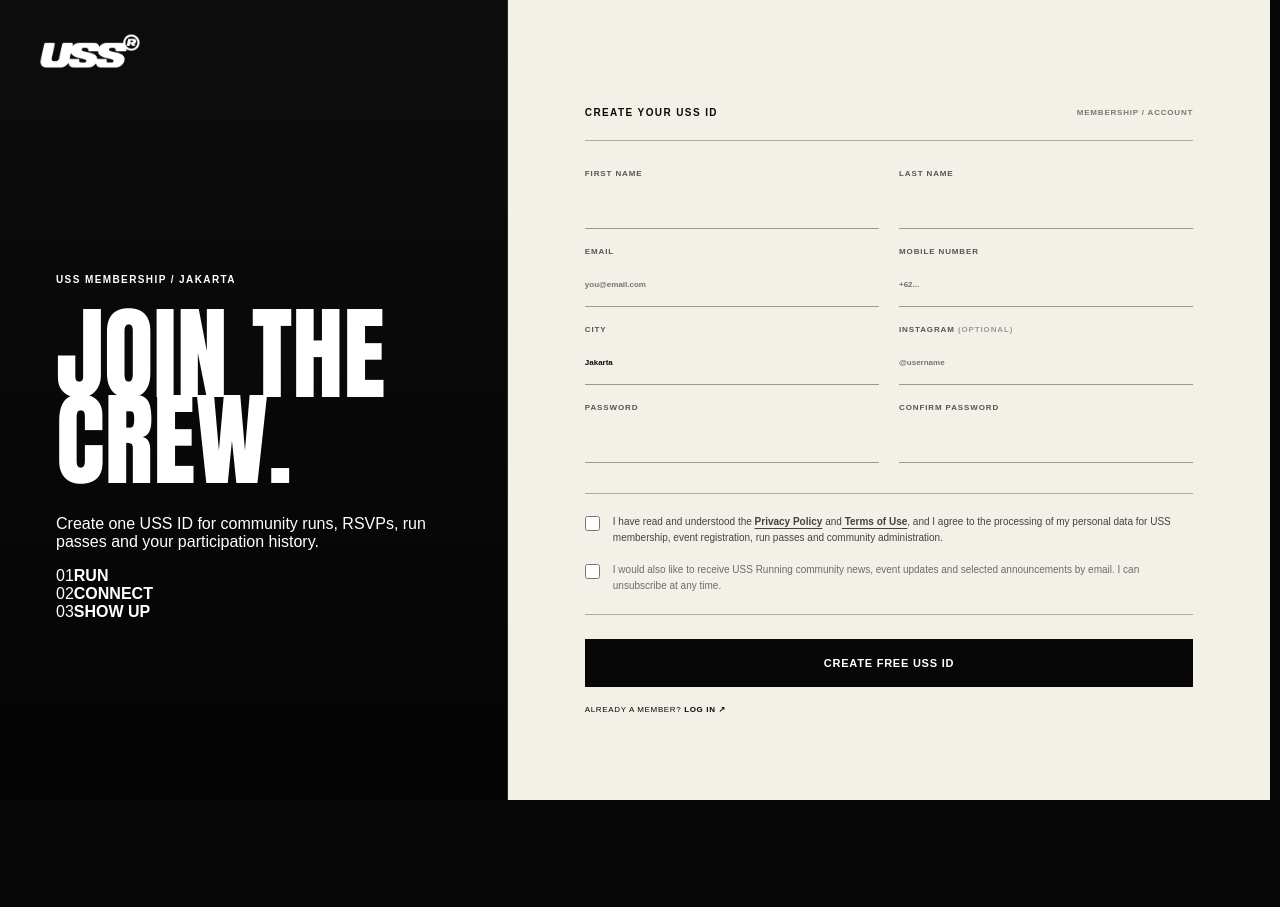
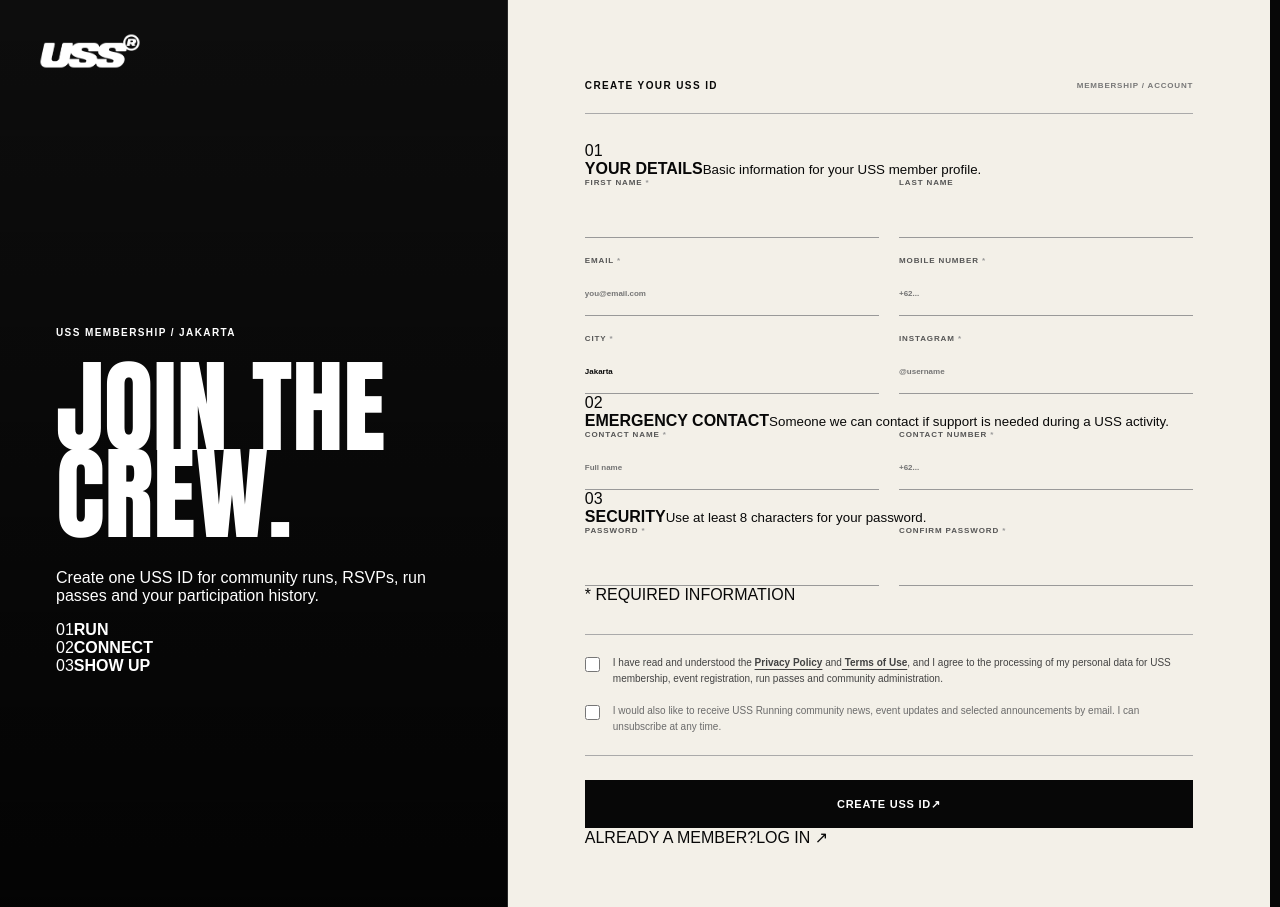
Before and after one commit to ardidwi/ussrunning-web, a Next.js app: page /join in a window 1280 px wide. Before the commit the page ends 800 px from the top, so only its background shows below. Built offline with nearby package versions, Linux system fonts and the light colour scheme.

Commit message:
ux: modernize signup fields and require safety contacts

```diff
--- a/components/JoinForm.tsx
+++ b/components/JoinForm.tsx
@@ -6,24 +6,65 @@ import { createMember, type JoinState } from "@/app/join/actions";
 
 const initialState: JoinState = {};
 
+function RequiredMark() {
+  return <span className="join-required" aria-hidden="true">*</span>;
+}
+
 export default function JoinForm() {
-  const [state, formAction, pending] = useActionState(
-    createMember,
-    initialState
-  );
+  const [state, formAction, pending] = useActionState(createMember, initialState);
 
   return (
-    <form action={formAction} className="join-form">
-      <div className="join-form-grid">
-        <label>FIRST NAME<input name="firstName" required /></label>
-        <label>LAST NAME<input name="lastName" /></label>
-        <label>EMAIL<input name="email" type="email" placeholder="you@email.com" autoComplete="email" required /></label>
-        <label>MOBILE NUMBER<input name="mobile" type="tel" placeholder="+62..." required /></label>
-        <label>CITY<input name="city" defaultValue="Jakarta" required /></label>
-        <label>INSTAGRAM <span>(OPTIONAL)</span><input name="instagram" placeholder="@username" /></label>
-        <label>PASSWORD<input name="password" type="password" minLength={8} autoComplete="new-password" required /></label>
-        <label>CONFIRM PASSWORD<input name="confirmPassword" type="password" minLength={8} autoComplete="new-password" required /></label>
-      </div>
+    <form action={formAction} className="join-form join-form-v3">
+      <section className="join-form-section">
+        <div className="join-form-section-head">
+          <span>01</span>
+          <div>
+            <strong>YOUR DETAILS</strong>
+            <small>Basic information for your USS member profile.</small>
+          </div>
+        </div>
+
+        <div className="join-form-grid">
+          <label>FIRST NAME <RequiredMark /><input name="firstName" autoComplete="given-name" required /></label>
+          <label>LAST NAME<input name="lastName" autoComplete="family-name" /></label>
+          <label>EMAIL <RequiredMark /><input name="email" type="email" placeholder="you@email.com" autoComplete="email" required /></label>
+          <label>MOBILE NUMBER <RequiredMark /><input name="mobile" type="tel" placeholder="+62..." autoComplete="tel" required /></label>
+          <label>CITY <RequiredMark /><input name="city" defaultValue="Jakarta" required /></label>
+          <label>INSTAGRAM <RequiredMark /><input name="instagram" placeholder="@username" autoComplete="off" required /></label>
+        </div>
+      </section>
+
+      <section className="join-form-section join-safety-section">
+        <div className="join-form-section-head">
+          <span>02</span>
+          <div>
+            <strong>EMERGENCY CONTACT</strong>
+            <small>Someone we can contact if support is needed during a USS activity.</small>
+          </div>
+        </div>
+
+        <div className="join-form-grid">
+          <label>CONTACT NAME <RequiredMark /><input name="emergencyContactName" placeholder="Full name" autoComplete="off" required /></label>
+          <label>CONTACT NUMBER <RequiredMark /><input name="emergencyContactMobile" type="tel" placeholder="+62..." autoComplete="off" required /></label>
+        </div>
+      </section>
+
+      <section className="join-form-section">
+        <div className="join-form-section-head">
+          <span>03</span>
+          <div>
+            <strong>SECURITY</strong>
+            <small>Use at least 8 characters for your password.</small>
+          </div>
+        </div>
+
+        <div className="join-form-grid">
+          <label>PASSWORD <RequiredMark /><input name="password" type="password" minLength={8} autoComplete="new-password" required /></label>
+          <label>CONFIRM PASSWORD <RequiredMark /><input name="confirmPassword" type="password" minLength={8} autoComplete="new-password" required /></label>
+        </div>
+      </section>
+
+      <div className="join-required-note"><RequiredMark /> REQUIRED INFORMATION</div>
 
       <div className="consent-stack">
         <label className="consent-check">
@@ -44,16 +85,17 @@ export default function JoinForm() {
         </label>
       </div>
 
-      {state.error ? (
-        <p className="auth-form-error" role="alert">{state.error}</p>
-      ) : null}
+      {state.error ? <p className="auth-form-error" role="alert">{state.error}</p> : null}
 
-      <button className="button button-dark full-button join-submit" type="submit" disabled={pending}>
-        {pending ? "CREATING USS ID..." : "CREATE FREE USS ID"}
+      <button className="button button-dark full-button join-submit join-submit-v3" type="submit" disabled={pending}>
+        <span>{pending ? "CREATING USS ID..." : "CREATE USS ID"}</span>
+        <b aria-hidden="true">↗</b>
       </button>
-      <small>
-        ALREADY A MEMBER? <Link href="/login">LOG IN ↗</Link>
-      </small>
+
+      <div className="join-login-link">
+        <span>ALREADY A MEMBER?</span>
+        <Link href="/login">LOG IN ↗</Link>
+      </div>
     </form>
   );
 }
```
